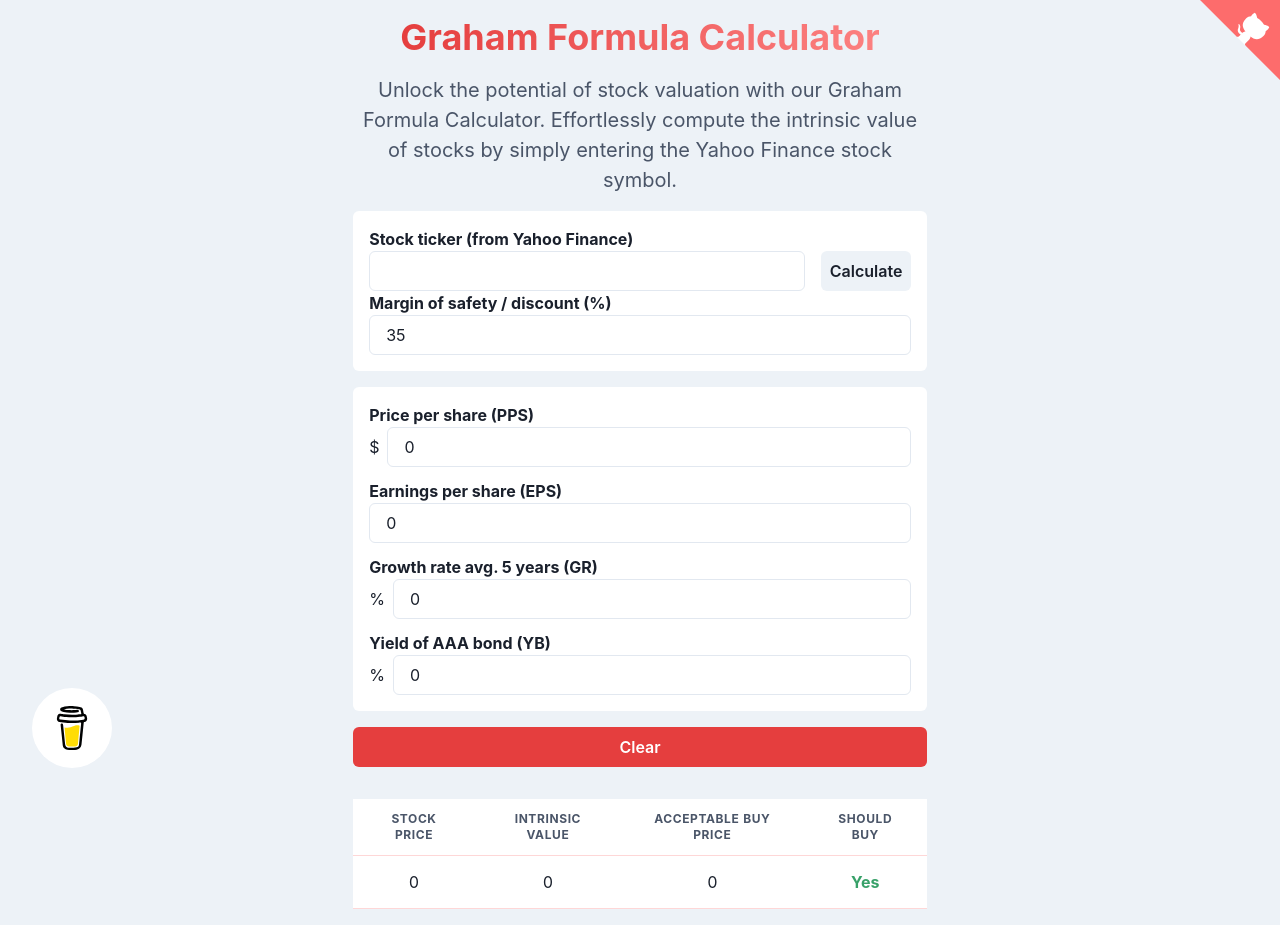
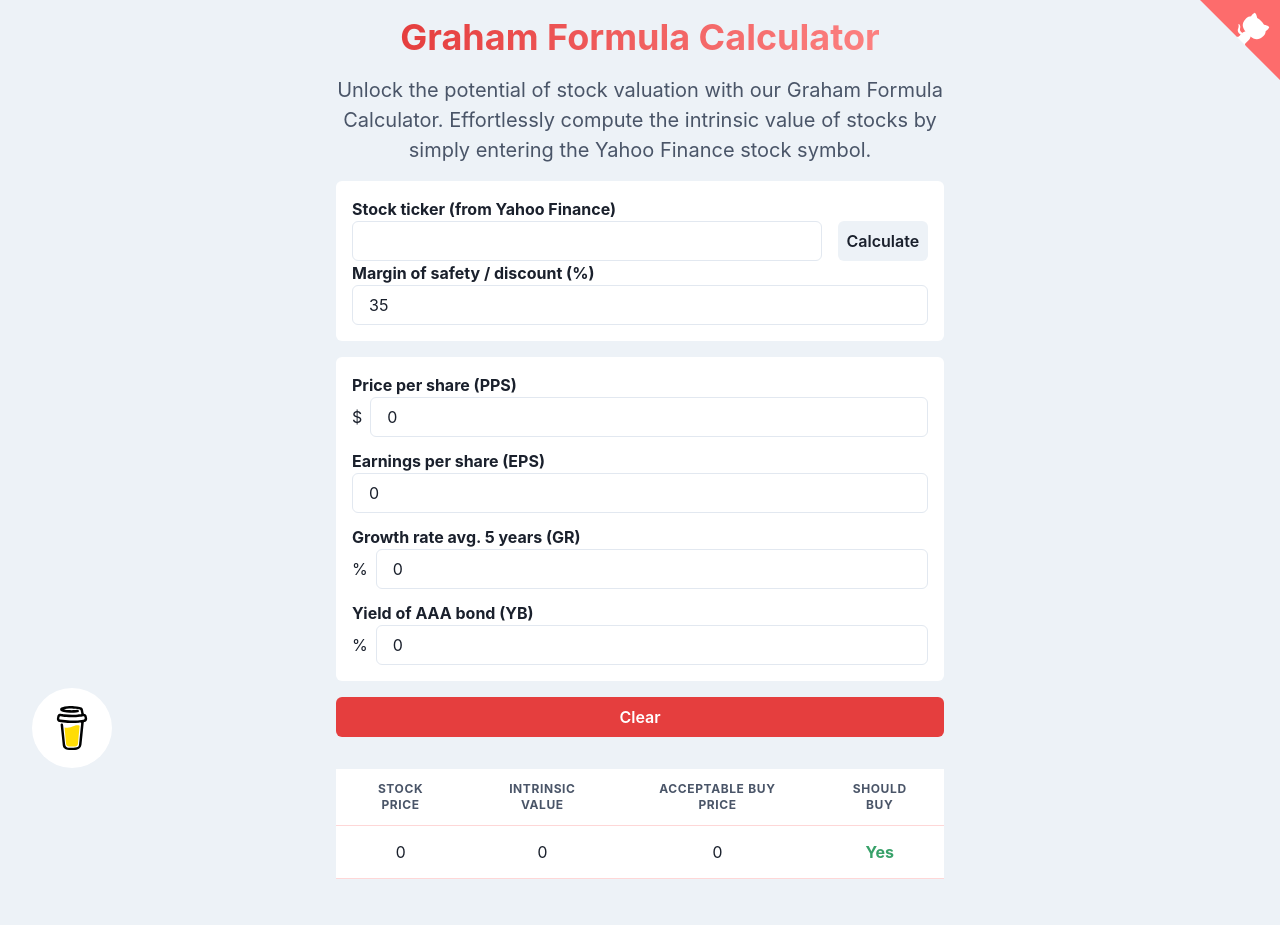
Before and after one commit to KelvinSweere/QuickIntrinsicValue, a Next.js app: page / in a window 1280 px wide. After the commit the page ends 895 px from the top, so only its background shows below. Built offline with nearby package versions, Linux system fonts and the light colour scheme.

Commit message:
Fixed layout for the calculator.

```diff
--- a/src/components/calculator/intrinsic-value-calculator.tsx
+++ b/src/components/calculator/intrinsic-value-calculator.tsx
@@ -57,7 +57,14 @@ const IntrinsicValueCalculator = () => {
   );
 
   return (
-    <Container display="flex" flexDir="column" w="100vw" p={4} gap="1rem">
+    <Container
+      display="flex"
+      flexDir="column"
+      w="100vw"
+      p={4}
+      gap="1rem"
+      minW="50vw"
+    >
       <Box textAlign="center">
         <Heading fontSize="4xl" fontWeight="bold" mb={4}>
           <GradientText>Graham Formula Calculator</GradientText>
--- a/src/pages/index.tsx
+++ b/src/pages/index.tsx
@@ -1,5 +1,4 @@
 import LandingPage from '@/components/landing/landing-page';
-import styles from '@/styles/Home.module.scss';
 import Head from 'next/head';
 
 export default function Home() {
@@ -11,9 +10,9 @@ export default function Home() {
         <meta name="viewport" content="width=device-width, initial-scale=1" />
         <link rel="icon" href="/favicon.ico" />
       </Head>
-      <main className={styles.main}>
+      <>
         <LandingPage />
-      </main>
+      </>
     </>
   );
 }
```
